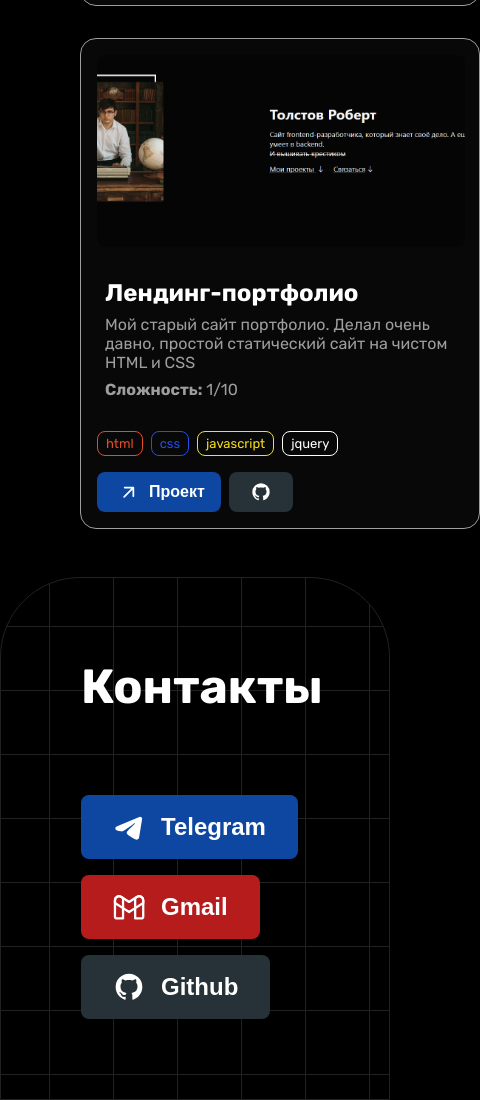
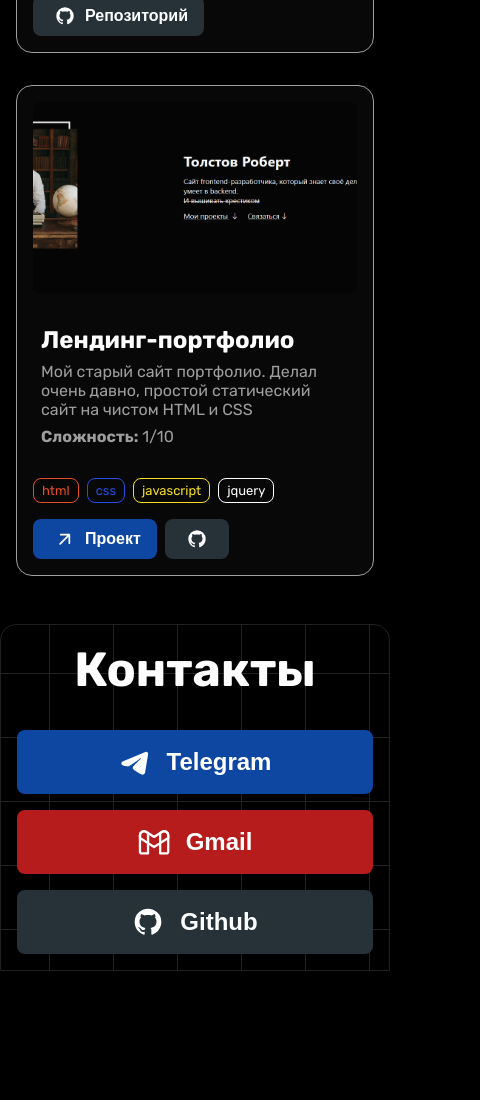
Before and after one commit to jean3102/React-portfolio, a Next.js app: page / in a window 390 px wide. Shown: the part 2744-3844 px from the top of the page, 480 px wide, since content can reach past the window. After the commit the page ends 3715 px from the top, so only its background shows below. Built offline with nearby package versions, Linux system fonts and the light colour scheme.

Commit message:
Markup: Added responsive markup for some modules

```diff
--- a/src/components/Button/Button.module.scss
+++ b/src/components/Button/Button.module.scss
@@ -16,6 +16,7 @@
 
     &.fullWidth {
         width: 100%;
+        justify-content: center;
     }
 
     &.upperCase {
--- a/src/components/Card/Card.module.scss
+++ b/src/components/Card/Card.module.scss
@@ -57,3 +57,13 @@
         width: 100%;
     }
 }
+
+@media screen and (max-width: 968px) {
+    .card {
+        width: 100%;
+
+        & .image {
+            width: 100%;
+        }
+    }
+}
--- a/src/modules/ContactsSection/ContactsSection.module.scss
+++ b/src/modules/ContactsSection/ContactsSection.module.scss
@@ -31,3 +31,17 @@
         gap: 1rem;
     }
 }
+
+@media screen and (max-width: 968px) {
+    .contacts {
+        flex-direction: column;
+        padding: 1rem;
+        border-top-left-radius: 1rem;
+        border-top-right-radius: 1rem;
+        gap: 2rem;
+
+        & .contactsContainer > * {
+            width: 100%;
+        }
+    }
+}
--- a/src/modules/ContactsSection/ContactsSection.tsx
+++ b/src/modules/ContactsSection/ContactsSection.tsx
@@ -12,17 +12,17 @@ const ContactsSection = () => {
         <h1 data-aos="fade-right">Контакты</h1>
         <div className={style.contactsContainer}>
           <a data-aos="fade-up" href="https://t.me/im_robertproducts" target="_blank" rel="noopener norefferer">
-            <Button variant="primary" size="large" icon={<Telegram />}>
+            <Button variant="primary" size="large" icon={<Telegram />} fullWidth>
               Telegram
             </Button>
           </a>
           <a data-aos="fade-up" data-aos-delay="200" href="mailto:tolstovrob@gmail.com" target="_blank" rel="noopener norefferer">
-            <Button variant="error" size="large" icon={<Gmail />}>
+            <Button variant="error" size="large" icon={<Gmail />} fullWidth>
               Gmail
             </Button>
           </a>
           <a data-aos="fade-up" data-aos-delay="400" href="https://github.com/tolstovr" target="_blank" rel="noopener norefferer">
-            <Button variant="secondary" size="large" icon={<GitHub />}>
+            <Button variant="secondary" size="large" icon={<GitHub />} fullWidth>
               Github
             </Button>
           </a>
--- a/src/modules/Navbar/Navbar.module.scss
+++ b/src/modules/Navbar/Navbar.module.scss
@@ -142,7 +142,7 @@
             position: fixed;
             top: calc(5.5rem + 1px);
             width: 100vw;
-            height: calc(100vh - 5.5rem - 1px);
+            height: calc(100lvh - 4.5rem - 1px);
             flex-direction: column;
             padding: 1rem;
             background-color: color-mix(in srgb, $color-black 90%, transparent 10%);
@@ -167,8 +167,8 @@
         }
     }
 
-    body:has(.navbar .items .toggle) {
-        position: fixed;
+    body:has(.navbar .items.toggle) {
         width: 100vw;
+        overflow: hidden !important;
     }
 }
--- a/src/modules/ProjectsSection/ProjectsSection.module.scss
+++ b/src/modules/ProjectsSection/ProjectsSection.module.scss
@@ -43,6 +43,12 @@
 
 @media screen and (max-width: 968px) {
     .projects {
-        margin: 3rem 5rem;
+        margin: 3rem .5rem;
+        flex-direction: column;
+        align-items: center;
+
+        & .projectsContainer {
+            width: calc(100% - 1rem);
+        }
     }
 }
```
